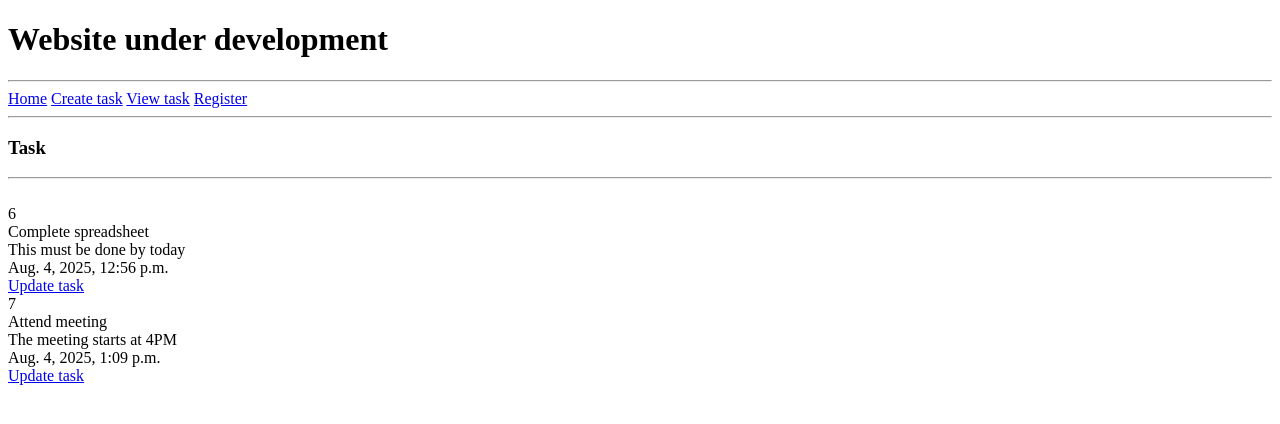
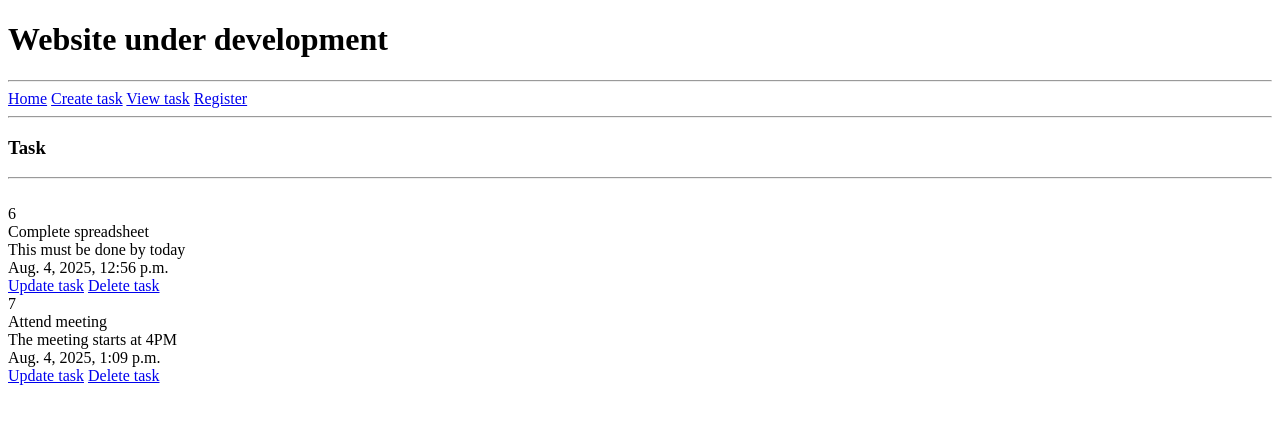
Before and after one commit to kalonjic34/crud-demo-app, a Django app: page /view-tasks in a window 1280 px wide. Shown: the top 424 px of the page. Run offline with Django 5.2, Linux system fonts and the light colour scheme; data comes from the database, SQL or seed files in the repository.

Commit message:
Add delete task functionality

```diff
--- a/demo/crm/templates/crm/view-tasks.html
+++ b/demo/crm/templates/crm/view-tasks.html
@@ -25,6 +25,8 @@
             <br>
             <a href="{% url "update-task" task.id%}">Update task</a>
 
+            <a href="{% url "delete-task" task.id%}">Delete task</a>
+
         {% endfor %}
 
         <br>
--- a/demo/crm/views.py
+++ b/demo/crm/views.py
@@ -57,3 +57,17 @@ def update_task(request, pk):
        context = {'UpdateTask':form}
 
        return render(request, 'crm/update-task.html',context)
+
+
+# delete tasks
+
+def delete_task(request, pk):
+    task = Task.objects.get(id=pk)
+
+    if request.method == 'POST':
+
+        task.delete()
+
+        return redirect('view-tasks')
+
+    return render(request, 'crm/delete-task.html')
```
